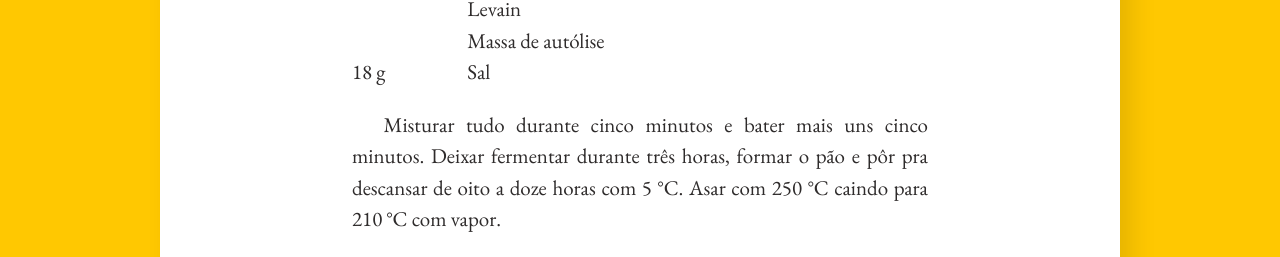
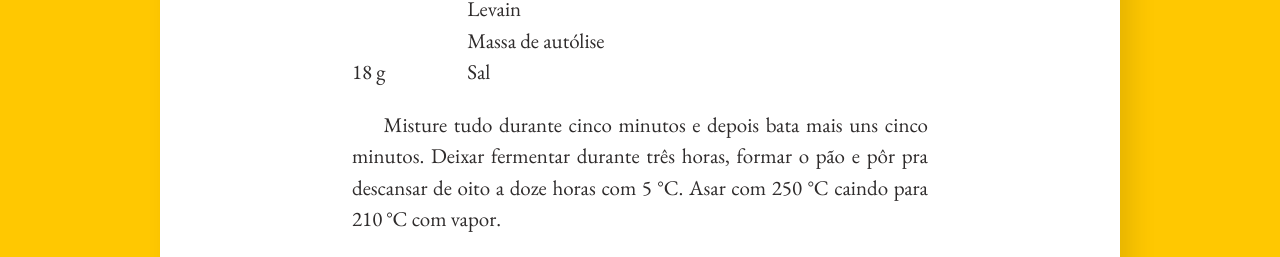
Before and after one commit to tibroc/botanica-aplicada, a Jekyll site: the page built from _posts/2020-04-26-pain-de-campagne.md, in a window 1280 px wide. Shown: the part 1060-1317 px from the top of the page. Built offline with Jekyll 4.4.1, drawn with Linux system fonts in a browser that asks for light colours; grey boxes are pictures that could not be loaded.

Commit message:
Update _posts/2020-04-26-pain-de-campagne.md
Co-authored-by: jonogbroc <64497978+jonogbroc@users.noreply.github.com>

```diff
--- a/_posts/2020-04-26-pain-de-campagne.md
+++ b/_posts/2020-04-26-pain-de-campagne.md
@@ -67,7 +67,7 @@ Misture tudo e deixe descansar de uma a duas horas.
   </tr>
 </table>
 
-Misturar tudo durante cinco minutos e bater mais uns cinco minutos.
+Misture tudo durante cinco minutos e depois bata mais uns cinco minutos.
 Deixar fermentar durante três horas, formar o pão e pôr pra
 descansar de oito a doze horas com 5 °C.
 Asar com 250 °C caindo para 210 °C com vapor.
```
